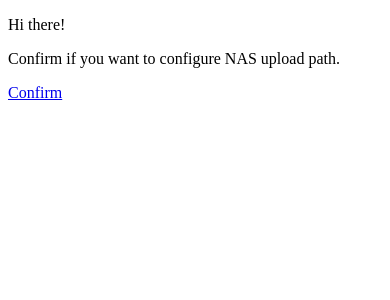
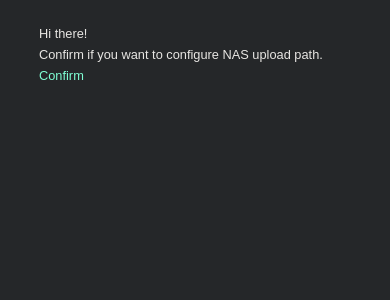
Before and after one commit to ISPlatonov/NAS_uploader, a Flask app: page / in a window 390 px wide. Shown: the top 300 px of the page. Run offline with Flask 2, Linux system fonts and the light colour scheme; parts of the project's set-up code (start-up, migrations or seed data) failed here and were passed over.

Commit message:
.css added

```diff
--- /dev/null
+++ b/app/static/style.css
@@ -0,0 +1,160 @@
+*,
+::after,
+::before {
+    -webkit-box-sizing: border-box;
+    box-sizing: border-box;
+    outline: 0;
+    padding: 0;
+    margin: 0;
+    background-color: rgb(37, 39, 41);;
+    color: #e8e6e3;
+}
+
+body {
+    font-size: 1.5vw;
+    font-weight: 400;
+    min-width: 16em;
+    overflow-x: hidden;
+    font-family: Malgun Gothic, sans-serif;
+    width: 100%;
+    -webkit-font-smoothing: antialiased;
+    display: block;
+    margin-top: 2em;
+    margin-bottom: 2em;
+
+}
+
+main {
+    max-width: 48em;
+    width: 55%;
+    margin: 0 auto;
+    margin-top: 2em;
+    margin-bottom: 2em;
+    text-align: justify;
+}
+
+content {
+    margin: 1em;
+    display: block;
+}
+
+.smaller {
+    font-size: 0.9em;
+}
+
+div {
+    display: block;
+}
+
+p {
+    margin-top: 0.5em;
+    margin-bottom: 0.5em;
+}
+
+a {
+    color: aquamarine;
+    text-decoration: none;
+    cursor: pointer;
+    transition: filter 0.3s;
+}
+
+a:hover {
+    color: inherit;
+    text-decoration: underline;
+
+    text-shadow: none;
+    box-shadow: none;
+    filter: none;
+    transition: all 0.3s;
+}
+
+hl {
+    font-size: 1.1em;
+    margin-top: 1em;
+    margin-bottom: 0.5em;
+    display: block;
+    border-bottom: solid .1em rgb(69, 139, 124);
+}
+
+h {
+    font-size: 1.1em;
+    display: block;
+    margin-top: 0.5em;
+    margin-bottom: 0.5em;
+}
+
+ul {
+    list-style: none;
+}
+
+li {
+    margin-bottom: .1em;
+    margin-top: .1em;
+}
+
+input[type="submit"] {
+    font-family: inherit;
+    font-size: 1em;
+    border: solid .1em #536868;
+    margin: .1em;
+    background-color: #2b3533;
+    padding: .1em;
+}
+
+input[type="submit"]:hover {
+    background-color: #536865;
+    transition: background-color .3s;
+}
+
+ul.slash li::before {
+    content: "/";
+    margin-right: 0em;
+}
+
+@media screen and (max-width: 49em) {
+    body {
+        font-size: 80%;
+    }
+
+    main {
+        width: 80%;
+    }
+}
+
+::-webkit-scrollbar {
+    height: .7em;
+    width: .7em;
+    background: transparent;
+    z-index: auto;
+    overflow: visible;
+}
+
+::-webkit-scrollbar-thumb {
+    width: .7em;
+    background-color: rgba(0, 0, 0, 0.3);
+
+    z-index: auto;
+    border: .17em solid rgba(0, 0, 0, 0);
+    background-clip: padding-box;
+    margin: .17em;
+}
+
+::-webkit-scrollbar-thumb:hover {
+    width: .7em;
+    background-color:rgba(0, 0, 0, 0.5);
+
+    z-index: auto;
+    border: .1em solid rgba(0, 0, 0, 0);
+    background-clip: padding-box;
+    margin: .1em;
+}
+
+::-webkit-scrollbar-thumb:hover:active {
+    width: .7em;
+    background-color:rgba(0, 0, 0, 0.7);
+
+    z-index: auto;
+    border: .1em solid rgba(0, 0, 0, 0);
+    background-clip: padding-box;
+    margin: .1em;
+}
--- a/app/templates/index.html
+++ b/app/templates/index.html
@@ -4,9 +4,11 @@
     <meta charset="UTF-8">
     <meta http-equiv="X-UA-Compatible" content="IE=edge">
     <meta name="viewport" content="width=device-width, initial-scale=1.0">
+    <link rel="stylesheet" href="static/style.css">
     <title>Document</title>
 </head>
 <body>
+    <main>
         <p>
             Hi there!
         </p>
@@ -14,5 +16,6 @@
             Confirm if you want to configure NAS upload path.
         </p>
         <a href="configure_path">Confirm</a>
+    </main>
 </body>
 </html>
```
Also changed, not shown: app/templates/configure_path.html (+13 -4 lines). Lines whose indentation alone changed are shown as unchanged.
